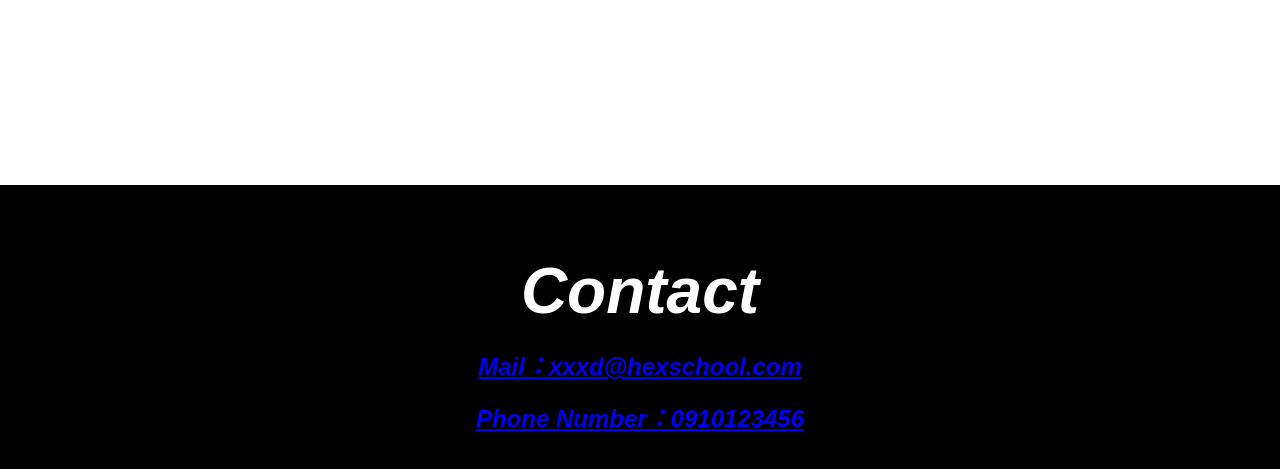
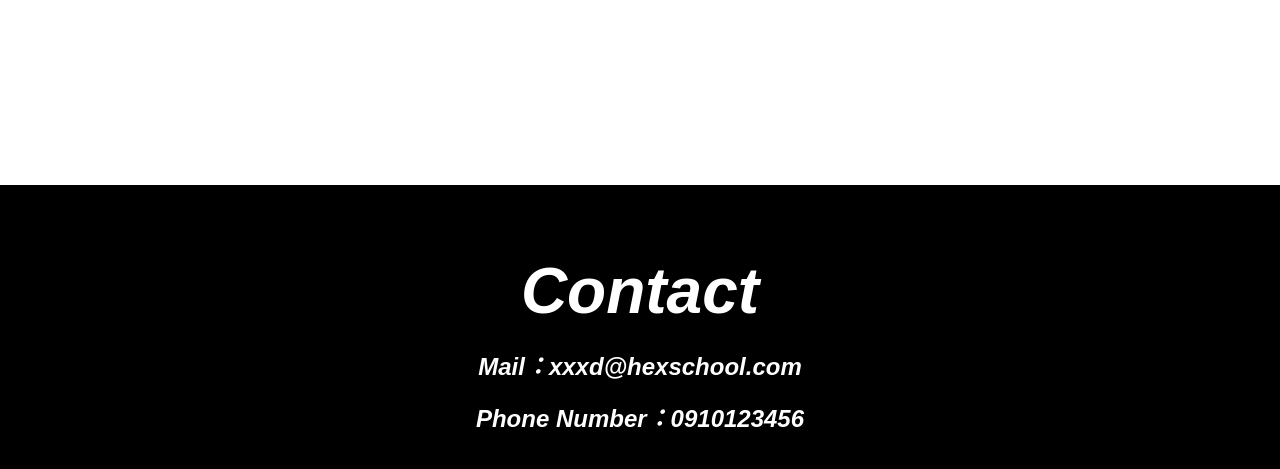
Before and after one commit to Hyliao711/week2, a plain HTML site: page index.html in a window 1280 px wide. Shown: the part 5238-5707 px from the top of the page. Drawn offline with Linux system fonts and the light colour scheme.

Commit message:
Update style.css

```diff
--- a/style.css
+++ b/style.css
@@ -165,3 +165,10 @@
 .contact ul p {
     margin-top: 16px;
 }
+.contact ul a {
+    text-decoration: none;
+    color: #fff;
+}
+.contact ul a:hover {
+    opacity: 0.7;
+}
```
